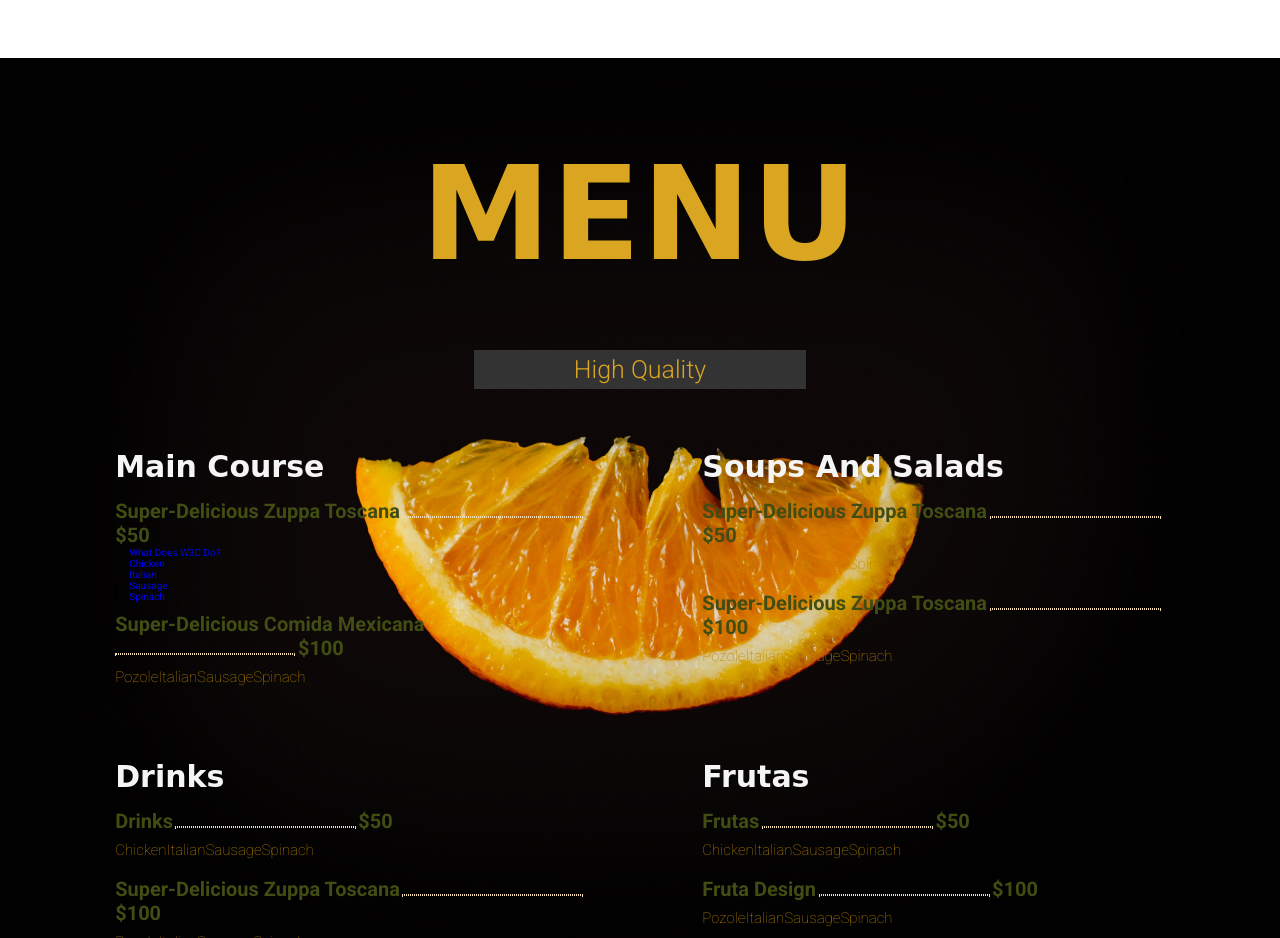
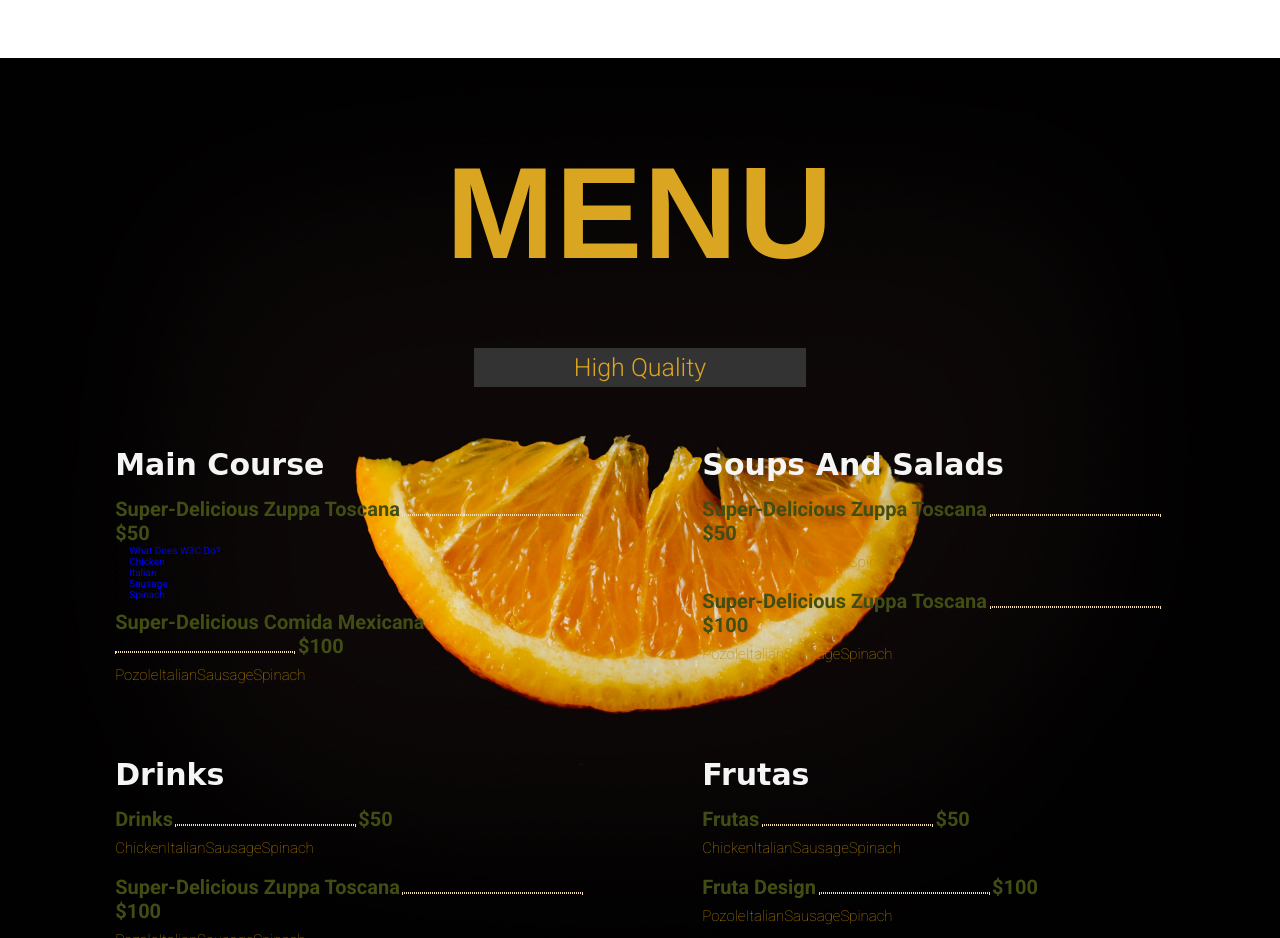
Before and after one commit to Irlanda3/food.github.io, a plain HTML site: page index.html in a window 1280 px wide. Shown: the part 1480-2418 px from the top of the page. Drawn offline with nearby package versions, Linux system fonts and the light colour scheme.

Commit message:
font change

```diff
--- a/style.css
+++ b/style.css
@@ -271,7 +271,7 @@ section
 }
 .our-menu h1
 {
-    font-family: cursive;/*este se lo agregue al gusto*/
+    font-family:fantasy;/*este se lo agregue al gusto*/
     font-size: 13rem;
     color: goldenrod;
     font-weight: 700;
```
